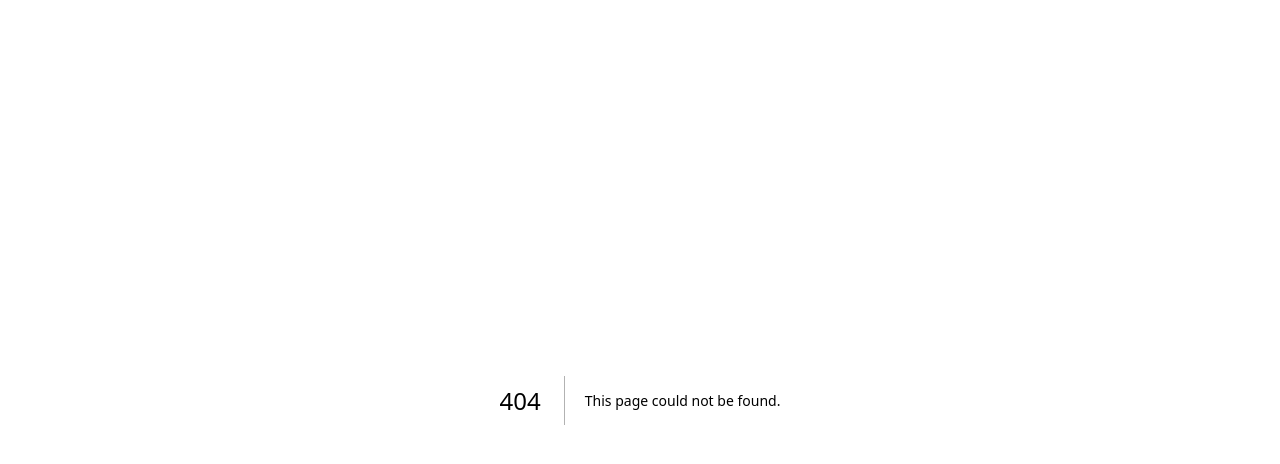
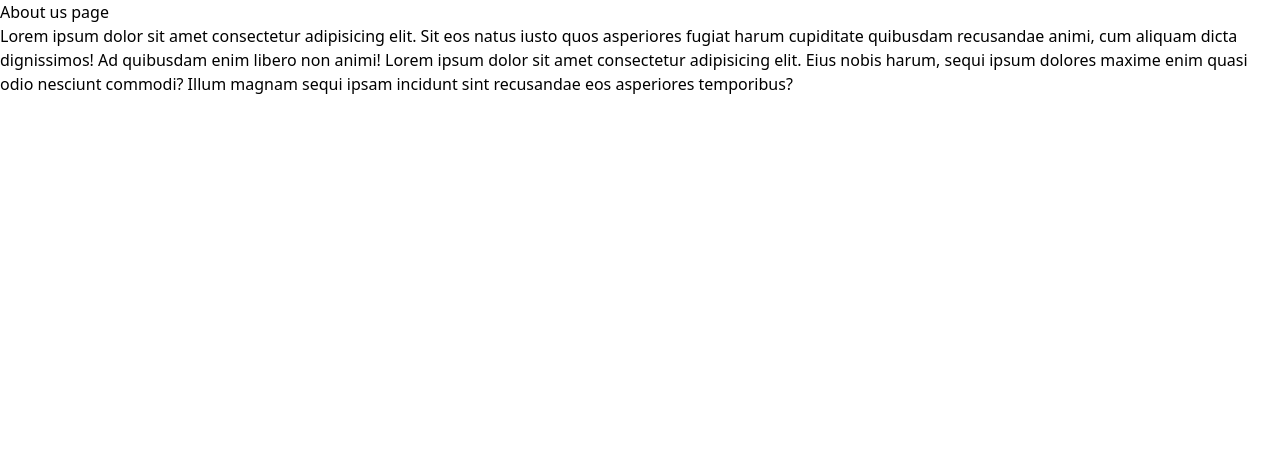
Before and after one commit to thelordzeus/events-page, a Next.js app: page /about in a window 1280 px wide. Before the commit this address had no page. Shown: the top 464 px of the page. Built offline with nearby package versions, Linux system fonts and the light colour scheme.

Commit message:
chore: env setup

```diff
--- a/package.json
+++ b/package.json
@@ -15,5 +15,10 @@
     "next": "13.1.6",
     "react": "18.2.0",
     "react-dom": "18.2.0"
+  },
+  "devDependencies": {
+    "autoprefixer": "^10.4.13",
+    "postcss": "^8.4.21",
+    "tailwindcss": "^3.2.7"
   }
 }
--- /dev/null
+++ b/pages/about.js
@@ -0,0 +1,16 @@
+export default function about() {
+  return (
+    <>
+      <h1>About us page </h1>
+      <p>
+        Lorem ipsum dolor sit amet consectetur adipisicing elit. Sit eos natus
+        iusto quos asperiores fugiat harum cupiditate quibusdam recusandae
+        animi, cum aliquam dicta dignissimos! Ad quibusdam enim libero non
+        animi! Lorem ipsum dolor sit amet consectetur adipisicing elit. Eius
+        nobis harum, sequi ipsum dolores maxime enim quasi odio nesciunt
+        commodi? Illum magnam sequi ipsam incidunt sint recusandae eos
+        asperiores temporibus?
+      </p>
+    </>
+  );
+}
--- /dev/null
+++ b/pages/events/[id].js
@@ -0,0 +1,7 @@
+export default function Page() {
+  return (
+    <>
+      <h1>Single Event</h1>
+    </>
+  );
+}
--- /dev/null
+++ b/pages/events/index.js
@@ -0,0 +1,21 @@
+export default function Page() {
+  return (
+    <>
+      <h1>Events Page </h1>
+      <div>
+        <a href="">
+          <img />
+          <h2>Events in Barcelona</h2>
+        </a>
+        <a href="">
+          <img />
+          <h2>Events in Barcelona</h2>
+        </a>
+        <a href="">
+          <img />
+          <h2>Events in Barcelona</h2>
+        </a>
+      </div>
+    </>
+  );
+}
--- a/pages/index.js
+++ b/pages/index.js
@@ -1,123 +1,59 @@
-import Head from 'next/head'
-import Image from 'next/image'
-import { Inter } from '@next/font/google'
-import styles from '@/styles/Home.module.css'
+import Head from "next/head";
+import Image from "next/image";
+import { Inter } from "@next/font/google";
+import styles from "@/styles/Home.module.css";
 
-const inter = Inter({ subsets: ['latin'] })
+const inter = Inter({ subsets: ["latin"] });
 
 export default function Home() {
   return (
     <>
       <Head>
-        <title>Create Next App</title>
+        <title>Events Page</title>
         <meta name="description" content="Generated by create next app" />
         <meta name="viewport" content="width=device-width, initial-scale=1" />
         <link rel="icon" href="/favicon.ico" />
       </Head>
+      <header>
+        <nav>
+          <img/>
+          <a href="/">Home</a>
+          <a href="/events">Events</a>
+          <a href="/about">About us</a>
+        </nav>
+      </header>
       <main className={styles.main}>
-        <div className={styles.description}>
+        <a href="">
+          <img />
+          <h2>Events in London</h2>
           <p>
-            Get started by editing&nbsp;
-            <code className={styles.code}>pages/index.js</code>
+            Lorem ipsum dolor sit amet consectetur adipisicing elit. Laboriosam
+            quae rerum reiciendis ipsum earum suscipit reprehenderit
+            praesentium, debitis eius corrupti iure nemo delectus omnis aut
+            asperiores exercitationem quasi consequatur expedita.
           </p>
-          <div>
-            <a
-              href="https://vercel.com?utm_source=create-next-app&utm_medium=default-template&utm_campaign=create-next-app"
-              target="_blank"
-              rel="noopener noreferrer"
-            >
-              By{' '}
-              <Image
-                src="/vercel.svg"
-                alt="Vercel Logo"
-                className={styles.vercelLogo}
-                width={100}
-                height={24}
-                priority
-              />
-            </a>
-          </div>
-        </div>
-
-        <div className={styles.center}>
-          <Image
-            className={styles.logo}
-            src="/next.svg"
-            alt="Next.js Logo"
-            width={180}
-            height={37}
-            priority
-          />
-          <div className={styles.thirteen}>
-            <Image
-              src="/thirteen.svg"
-              alt="13"
-              width={40}
-              height={31}
-              priority
-            />
-          </div>
-        </div>
-
-        <div className={styles.grid}>
-          <a
-            href="https://nextjs.org/docs?utm_source=create-next-app&utm_medium=default-template&utm_campaign=create-next-app"
-            className={styles.card}
-            target="_blank"
-            rel="noopener noreferrer"
-          >
-            <h2 className={inter.className}>
-              Docs <span>-&gt;</span>
-            </h2>
-            <p className={inter.className}>
-              Find in-depth information about Next.js features and&nbsp;API.
-            </p>
-          </a>
-
-          <a
-            href="https://nextjs.org/learn?utm_source=create-next-app&utm_medium=default-template&utm_campaign=create-next-app"
-            className={styles.card}
-            target="_blank"
-            rel="noopener noreferrer"
-          >
-            <h2 className={inter.className}>
-              Learn <span>-&gt;</span>
-            </h2>
-            <p className={inter.className}>
-              Learn about Next.js in an interactive course with&nbsp;quizzes!
-            </p>
-          </a>
-
-          <a
-            href="https://vercel.com/templates?framework=next.js&utm_source=create-next-app&utm_medium=default-template&utm_campaign=create-next-app"
-            className={styles.card}
-            target="_blank"
-            rel="noopener noreferrer"
-          >
-            <h2 className={inter.className}>
-              Templates <span>-&gt;</span>
-            </h2>
-            <p className={inter.className}>
-              Discover and deploy boilerplate example Next.js&nbsp;projects.
-            </p>
-          </a>
-
-          <a
-            href="https://vercel.com/new?utm_source=create-next-app&utm_medium=default-template&utm_campaign=create-next-app"
-            className={styles.card}
-            target="_blank"
-            rel="noopener noreferrer"
-          >
-            <h2 className={inter.className}>
-              Deploy <span>-&gt;</span>
-            </h2>
-            <p className={inter.className}>
-              Instantly deploy your Next.js site to a shareable URL
-              with&nbsp;Vercel.
-            </p>
-          </a>
-        </div>
+        </a>
+        <a href="">
+          <img />
+          <h2>Events in San fransisco</h2>
+          <p>
+            Lorem ipsum dolor sit amet consectetur adipisicing elit. Laboriosam
+            quae rerum reiciendis ipsum earum suscipit reprehenderit
+            praesentium, debitis eius corrupti iure nemo delectus omnis aut
+            asperiores exercitationem quasi consequatur expedita.
+          </p>
+        </a>
+        <a href="">
+          <img />
+          <h2>Events in Barcelona</h2>
+          <p>
+            Lorem ipsum dolor sit amet consectetur adipisicing elit. Laboriosam
+            quae rerum reiciendis ipsum earum suscipit reprehenderit
+            praesentium, debitis eius corrupti iure nemo delectus omnis aut
+            asperiores exercitationem quasi consequatur expedita.
+          </p>
+        </a>
       </main>
     </>
-  )
+  );
 }
--- /dev/null
+++ b/postcss.config.js
@@ -0,0 +1,6 @@
+module.exports = {
+  plugins: {
+    tailwindcss: {},
+    autoprefixer: {},
+  },
+}
--- a/styles/globals.css
+++ b/styles/globals.css
@@ -1,107 +1,3 @@
-:root {
-  --max-width: 1100px;
-  --border-radius: 12px;
-  --font-mono: ui-monospace, Menlo, Monaco, 'Cascadia Mono', 'Segoe UI Mono',
-    'Roboto Mono', 'Oxygen Mono', 'Ubuntu Monospace', 'Source Code Pro',
-    'Fira Mono', 'Droid Sans Mono', 'Courier New', monospace;
-
-  --foreground-rgb: 0, 0, 0;
-  --background-start-rgb: 214, 219, 220;
-  --background-end-rgb: 255, 255, 255;
-
-  --primary-glow: conic-gradient(
-    from 180deg at 50% 50%,
-    #16abff33 0deg,
-    #0885ff33 55deg,
-    #54d6ff33 120deg,
-    #0071ff33 160deg,
-    transparent 360deg
-  );
-  --secondary-glow: radial-gradient(
-    rgba(255, 255, 255, 1),
-    rgba(255, 255, 255, 0)
-  );
-
-  --tile-start-rgb: 239, 245, 249;
-  --tile-end-rgb: 228, 232, 233;
-  --tile-border: conic-gradient(
-    #00000080,
-    #00000040,
-    #00000030,
-    #00000020,
-    #00000010,
-    #00000010,
-    #00000080
-  );
-
-  --callout-rgb: 238, 240, 241;
-  --callout-border-rgb: 172, 175, 176;
-  --card-rgb: 180, 185, 188;
-  --card-border-rgb: 131, 134, 135;
-}
-
-@media (prefers-color-scheme: dark) {
-  :root {
-    --foreground-rgb: 255, 255, 255;
-    --background-start-rgb: 0, 0, 0;
-    --background-end-rgb: 0, 0, 0;
-
-    --primary-glow: radial-gradient(rgba(1, 65, 255, 0.4), rgba(1, 65, 255, 0));
-    --secondary-glow: linear-gradient(
-      to bottom right,
-      rgba(1, 65, 255, 0),
-      rgba(1, 65, 255, 0),
-      rgba(1, 65, 255, 0.3)
-    );
-
-    --tile-start-rgb: 2, 13, 46;
-    --tile-end-rgb: 2, 5, 19;
-    --tile-border: conic-gradient(
-      #ffffff80,
-      #ffffff40,
-      #ffffff30,
-      #ffffff20,
-      #ffffff10,
-      #ffffff10,
-      #ffffff80
-    );
-
-    --callout-rgb: 20, 20, 20;
-    --callout-border-rgb: 108, 108, 108;
-    --card-rgb: 100, 100, 100;
-    --card-border-rgb: 200, 200, 200;
-  }
-}
-
-* {
-  box-sizing: border-box;
-  padding: 0;
-  margin: 0;
-}
-
-html,
-body {
-  max-width: 100vw;
-  overflow-x: hidden;
-}
-
-body {
-  color: rgb(var(--foreground-rgb));
-  background: linear-gradient(
-      to bottom,
-      transparent,
-      rgb(var(--background-end-rgb))
-    )
-    rgb(var(--background-start-rgb));
-}
-
-a {
-  color: inherit;
-  text-decoration: none;
-}
-
-@media (prefers-color-scheme: dark) {
-  html {
-    color-scheme: dark;
-  }
-}
+@tailwind base;
+@tailwind components;
+@tailwind utilities;
--- /dev/null
+++ b/tailwind.config.js
@@ -0,0 +1,15 @@
+/** @type {import('tailwindcss').Config} */
+module.exports = {
+  content: [
+    "./app/**/*.{js,ts,jsx,tsx}",
+    "./pages/**/*.{js,ts,jsx,tsx}",
+    "./components/**/*.{js,ts,jsx,tsx}",
+
+    // Or if using `src` directory:
+    "./src/**/*.{js,ts,jsx,tsx}",
+  ],
+  theme: {
+    extend: {},
+  },
+  plugins: [],
+}
```
Also changed, not shown: pages/events/events1.js (added), 1 other file (tests, documents, lock files or other folders).
